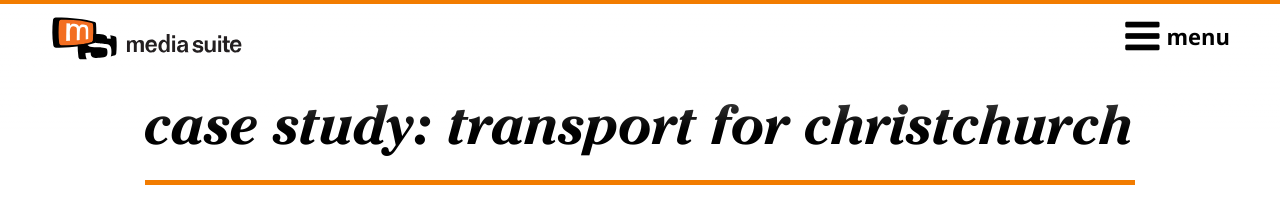
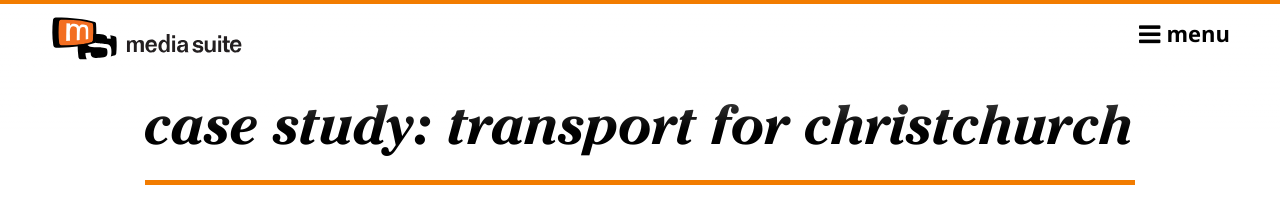
Before and after one commit to mediasuitenz/media-suite-site, a Jekyll site: the page built from case-studies/transport-for-christchurch/index.html, in a window 1280 px wide. Shown: the top 211 px of the page. Built offline with Jekyll 4.4.1, drawn with Linux system fonts in a browser that asks for light colours.

Commit message:
mobile view layout tweaks

```diff
--- a/_includes/menu.html
+++ b/_includes/menu.html
@@ -2,7 +2,7 @@
   <div class="close-menu-wrap max-1200">
     <a href="#" id="close-menu-link" class="lowercase js-menu-trigger">
       <i class="icon icon-close"></i>
-      Close
+      <span>close</span>
     </a>
   </div>
   <div id="menu-inner" class="faux-table">
--- a/css/style.css
+++ b/css/style.css
@@ -28,6 +28,8 @@
 *:after {
   box-sizing: border-box;
   image-rendering: -webkit-optimize-contrast;
+  -webkit-tap-highlight-color: rgba(0,0,0,0);
+  -webkit-tap-highlight-color: transparent;
 }
 
 .clearfix:after,
@@ -92,6 +94,9 @@
   font-family: 'Open Sans', serif;
   font-weight: 300;
 }
+img{
+  image-rendering: optimizeQuality;
+}
 
 h1 a, h2 a, h3 a, h4 a, h5 a, h6 a {
   color: inherit;
@@ -101,6 +106,7 @@
 .fancy-pants-font,
 .emphasis {
   font-family: 'chelthmitc_bk_btbold_italic', serif;
+  font-weight:400;
 }
 
 h1,
@@ -323,6 +329,7 @@
 
 #page-header {
   display: block;
+  position: relative;
   top: 0;
   left: 0;
   height: auto;
@@ -344,7 +351,7 @@
 }
 
 #page-header .trigger-icon {
-  font-size: 4rem;
+  font-size: 2.5rem;
 }
 
 #page-header a {
@@ -462,7 +469,7 @@
 }
 
 .trigger-icon {
-  font-size: 5rem;
+  font-size: 4rem;
   line-height: 4rem;
 }
 
@@ -511,14 +518,16 @@
 
 #close-menu-link {
   float: right;
-  font-size: 1.8rem;
-  font-weight: 600;
+  font-size: 2.2rem;
+  font-weight: 700;
   vertical-align: middle;
+  margin-right: 5px;
 }
 
 #close-menu-link i:before{
   font-size: 3.3rem;
   vertical-align: middle;
+  margin: 0 -3px 0 0;
 }
 
 #menu-list {
@@ -604,13 +613,21 @@
   font-weight: 600;
   text-shadow: 2px 2px 3px rgba(0,0,0,0.2);
   z-index: 999;
-  font-size: 1.5rem;
+  font-size: 1.4rem;
   line-height: 1.5;
+  opacity: 0;
+  transform: translateY(30px);
+  transition: opacity 800ms ease, transform 800ms ease-out;
+}
+
+.banner-cta.show {
+  opacity: 1;
+  transform: translateY(0);
 }
 
 .banner-cta i {
   display: block;
-  margin-top: 10px;
+  font-size: 2rem;
 }
 
 .video-fallback {
@@ -704,7 +721,7 @@
   margin: 0;
   position: relative;
   display: inline-block;
-  font-size: 6.2rem;
+  font-size: 5rem;
   line-height: 1;
   color: #fff;
   text-shadow: 1px 1px 3px rgba(0,0,0,0.50);
@@ -852,12 +869,12 @@
 
 .value-wheel-middle {
   font-family: 'chelthmitc_bk_btbold_italic', serif;
-  font-size: 1.5rem;
+  font-size: 2rem;
   position: absolute;
   width: 62px;
   left: 50%;
   top: 50%;
-  margin: -28px 0 0 -28px;
+  margin: -28px 0 0 -40px;
   text-align: center;
 }
 
@@ -976,9 +993,10 @@
 }
 
 #culture-col-2 ul {
+  font-family: 'chelthmitc_bk_btbold_italic', serif;
   margin-bottom: 20px;
-  font-size: 2rem;
-  line-height: 1.4;
+  font-size: 2.5rem;
+  line-height: 5rem;
 }
 
 .home-team-img {
@@ -1273,7 +1291,7 @@
 .tip:after {
   position: absolute;
   font-size: 14px;
-  font-weight: bold;
+  font-weight:400;
   background: #ff632e;
   border-radius: 3px;
   padding: 10px;
@@ -1712,12 +1730,12 @@
   .title-section {
     display: block;
     width: 100%;
-    min-height: 75px;
+    min-height: 65px;
   }
 
   .banner-title {
     width: 100%;
-    padding: 100px 30px 0 30px;
+    padding: 0px 30px 0 30px;
   }
 
   .banner-text-wrap .faux-table {
@@ -1730,7 +1748,7 @@
   }
 
   .content-panel {
-    padding: 40px 0 20px 0;
+    padding: 100px 0 20px 0;
   }
 
   .content-panel .faux-table,
@@ -1741,6 +1759,10 @@
     overflow: hidden;
   }
 
+  #close-menu-link span {
+    display: none;
+  }
+
   h1,
   h2 {
     font-size: 4.2rem;
@@ -1876,6 +1898,20 @@
 
 /* iPhone 6 (portrait) */
 @media only screen and (min-width: 375px) {
+
+  .max-1500,
+  .max-1200,
+  .max-1000,
+  .max-760,
+  .max-570 {
+    margin-left: 25px;
+    margin-right: 25px;
+  }
+
+}
+
+/* Large Devices Up: */
+@media only screen and (min-width: 480px) {
 
   .max-1500,
   .max-1200,
@@ -1886,10 +1922,13 @@
     margin-right: 50px;
   }
 
-}
-
-/* Large Devices Up: */
-@media only screen and (min-width: 480px) {
+  .banner-title {
+    font-size: 6.2rem;
+    padding: 0px 30px 0 50px;
+  }
+  .title-section {
+    min-height: 75px;
+  }
 
   .trigger-icon {
     display: inline-block;
@@ -1928,7 +1967,7 @@
   }
 
   .value-wheel-middle {
-    font-size: 2rem;
+    font-size: 2.5rem;
     width: 106px;
     margin-left: -53px;
   }
@@ -2373,11 +2412,6 @@
     margin-left: 100px;
   }
 
-  #culture-col-2 ul {
-    font-size: 1.8rem;
-    line-height: 2;
-  }
-
   .sort-btn {
     font-size: 2.2rem;
     margin: 0 28px;
@@ -2473,7 +2507,7 @@
     float: right;
     margin-right: 45px;
     text-align: right;
-    margin-top: 70px;
+    margin-top: 20px;
   }
 
   #culture-col-3 {
@@ -2488,8 +2522,6 @@
 
   #culture-col-2 ul {
     margin-bottom: 42px;
-    font-size: 2rem;
-    line-height: 2.15;
   }
 
   #culture-col-2 .drop-btn,
```
Also changed, not shown: img/case-studies/cs-item-transport-for-christchurch.png, 15 other files.
